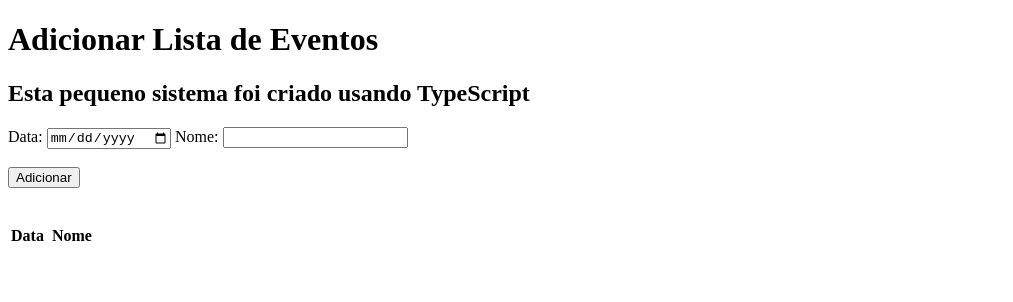
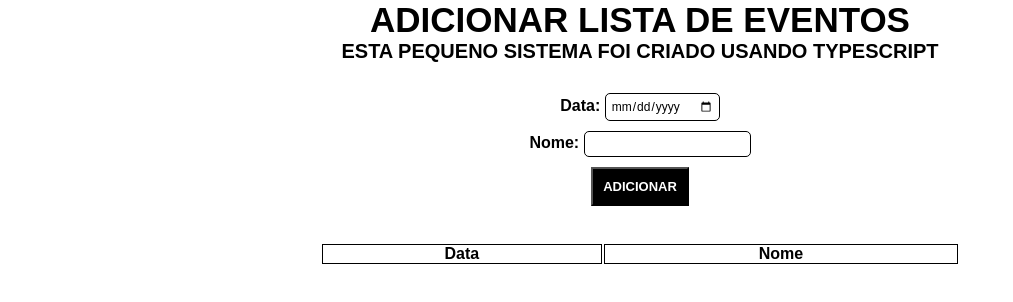
Before and after one commit to gabrielbarbosa1999/lista-de-eventos, a website with bundled scripts: page dirt/index.html in a window 1280 px wide. Shown: the whole page, without its empty margins (0-1013 px from the left). Built offline with nearby package versions, Linux system fonts and the light colour scheme.

Commit message:
Adicionado um CSS basico!

```diff
--- a/app/view/eventos-view.ts
+++ b/app/view/eventos-view.ts
@@ -11,8 +11,8 @@ export class EventosView {
             <table>
                 <thead>
                     <tr>
-                        <th>Data<th>
-                        <th>Nome<th>
+                        <th>Data</th>
+                        <th>Nome</th>
                     <tr>
                 <thead>
                 <tbody>
@@ -25,7 +25,7 @@ export class EventosView {
                         `;
                     })}
                 </tbody>
-            <table>
+            </table>
         `;
     }
 
--- /dev/null
+++ b/dirt/css/style.css
@@ -0,0 +1,62 @@
+* {
+    margin: 0;
+    padding: 0;
+    font-family: sans-serif, Arial, Helvetica;
+}
+
+h1 {
+    text-align: center;
+    text-transform: uppercase;
+    font-size: 35px;
+}
+
+h2 {
+    text-align: center;
+    text-transform: uppercase;
+    font-size: 20px;
+    margin-bottom: 30px;
+}
+
+form {
+    display: flex;
+    flex-direction: column;
+    justify-content: center;
+    align-items: center;
+}
+
+form label {
+    font-weight: bold;
+    text-align: center;
+    margin-bottom: 10px;
+}
+
+form input[type="text"],
+form input[type="date"] {
+    padding: 5px;
+    font-size: 12px;
+    border: solid #000 1px;
+    border-radius: 5px;
+}
+
+form input[type="submit"] {
+    font-size: 13px;
+    padding: 10px;
+    display: block;
+    margin: auto;
+    background-color: black;
+    color: #fff;
+    text-transform: uppercase;
+    font-weight: bold;
+}
+
+table {
+
+    width: 50%;
+    margin: auto;
+}
+
+table th,
+table td {
+    border: 1px solid #000;
+    text-align: center;
+}
--- a/dirt/index.html
+++ b/dirt/index.html
@@ -5,6 +5,7 @@
     <meta http-equiv="X-UA-Compatible" content="IE=edge">
     <meta name="viewport" content="width=device-width, initial-scale=1.0">
     <title>Lista de Eventos</title>
+    <link rel="stylesheet" href="css/style.css">
 </head>
 <body>
     <h1>Adicionar Lista de Eventos</h1>
@@ -19,8 +20,6 @@
             Nome:
             <input type="text" id="nome">
         </label>
-        <br/>
-        <br/>
         <input type="submit" value="Adicionar">
     </form>
     <br>
--- a/dirt/js/view/eventos-view.js
+++ b/dirt/js/view/eventos-view.js
@@ -7,8 +7,8 @@ export class EventosView {
             <table>
                 <thead>
                     <tr>
-                        <th>Data<th>
-                        <th>Nome<th>
+                        <th>Data</th>
+                        <th>Nome</th>
                     <tr>
                 <thead>
                 <tbody>
@@ -21,7 +21,7 @@ export class EventosView {
                         `;
         })}
                 </tbody>
-            <table>
+            </table>
         `;
     }
     update(model) {
```
